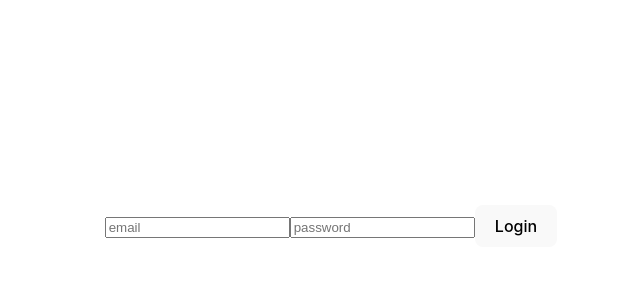
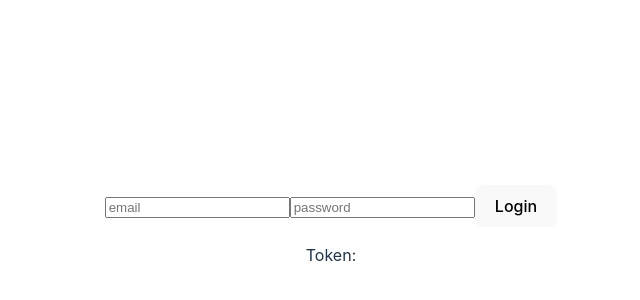
Before and after one commit to hevey/Garden-cms, a Vue app in the folder src/Garden/ClientApp/: page / in a window 1280 px wide. Shown: the part 166-466 px from the top of the page, without its empty margins (309-949 px from the left). Built offline with nearby package versions, Linux system fonts and the light colour scheme.

Commit message:
moved token to be store in state store

```diff
--- a/src/Garden/ClientApp/package.json
+++ b/src/Garden/ClientApp/package.json
@@ -11,7 +11,8 @@
   "dependencies": {
     "vue": "^3.2.45",
     "axios": "^1.2.4",
-    "vee-validate": "^4.7.3"
+    "vee-validate": "^4.7.3",
+    "pinia": "^2.0.29"
   },
   "devDependencies": {
     "@vitejs/plugin-vue": "^4.0.0",
--- a/src/Garden/ClientApp/src/App.vue
+++ b/src/Garden/ClientApp/src/App.vue
@@ -1,6 +1,6 @@
 <script setup lang="ts">
-import HelloWorld from './components/HelloWorld.vue'
 import LoginForm from "./components/LoginForm.vue";
+
 </script>
 
 <template>
--- a/src/Garden/ClientApp/src/components/LoginForm.vue
+++ b/src/Garden/ClientApp/src/components/LoginForm.vue
@@ -8,15 +8,16 @@
 
     <button>Login</button>
   </Form>
-  <p>{{returnValue}}</p>
+  <p>Token: {{ store.token }}</p>
 </template>
 
 <script setup lang="ts">
-import { ref } from "vue";
 import axios from "axios";
 import { Form, Field, ErrorMessage } from "vee-validate";
 
-const returnValue = ref("")
+import {useGardenStore} from "../stores/garden";
+
+const store = useGardenStore()
 
 function login(values: any) {
   axios.post(
@@ -27,10 +28,7 @@ function login(values: any) {
       }
   ).then((response) => {
     if(response.status == 200) {
-      returnValue.value = response.data
-    }
-    else {
-      returnValue.value = response.statusText
+      store.token = response.data
     }
   }).catch((error) => {
     console.log(error)
--- a/src/Garden/ClientApp/src/main.ts
+++ b/src/Garden/ClientApp/src/main.ts
@@ -1,5 +1,10 @@
 import { createApp } from 'vue'
+import { createPinia } from 'pinia'
 import './style.css'
 import App from './App.vue'
 
-createApp(App).mount('#app')
+const pinia = createPinia()
+const app = createApp(App)
+
+app.use(pinia)
+app.mount('#app')
--- /dev/null
+++ b/src/Garden/ClientApp/src/stores/garden.ts
@@ -0,0 +1,7 @@
+import {defineStore} from "pinia";
+
+export const useGardenStore = defineStore('garden', () => {
+    return {
+        token: ""
+    }
+})
```
Also changed, not shown: 2 other files (tests, documents, lock files or other folders).
